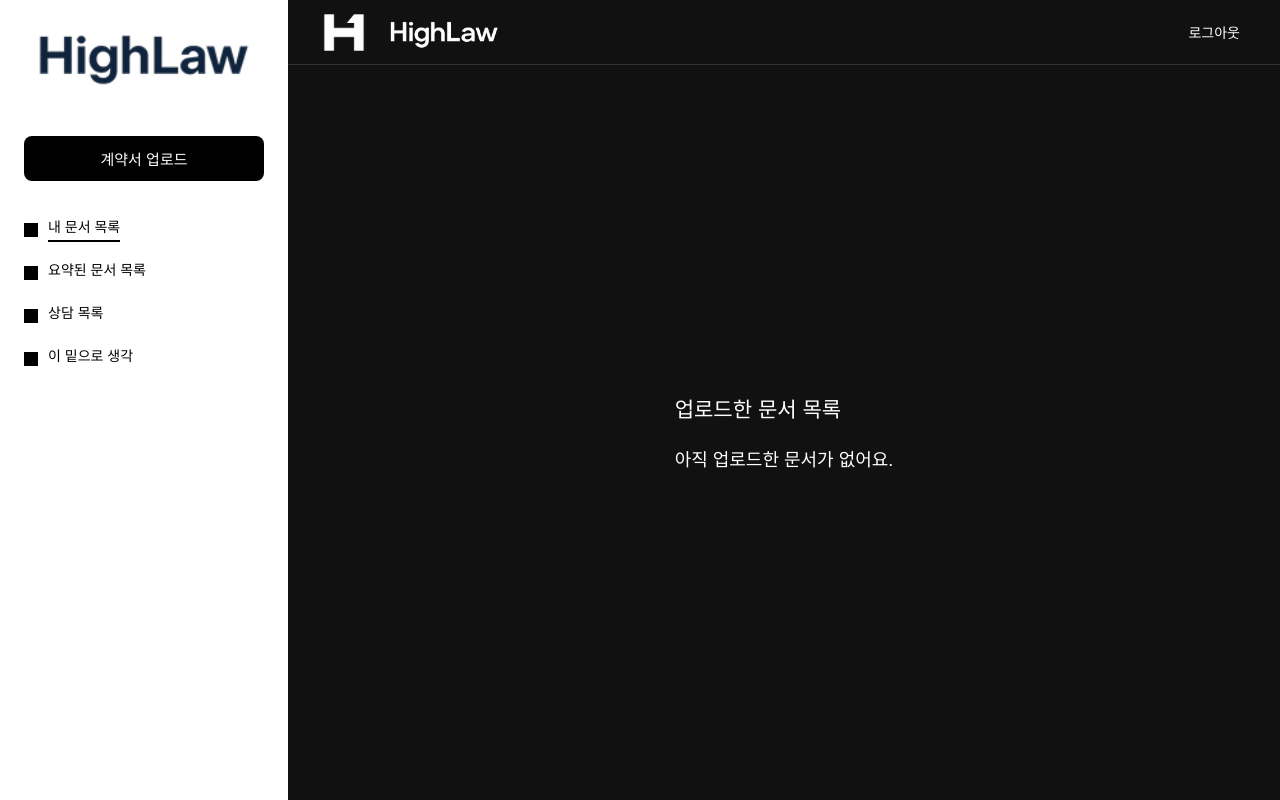
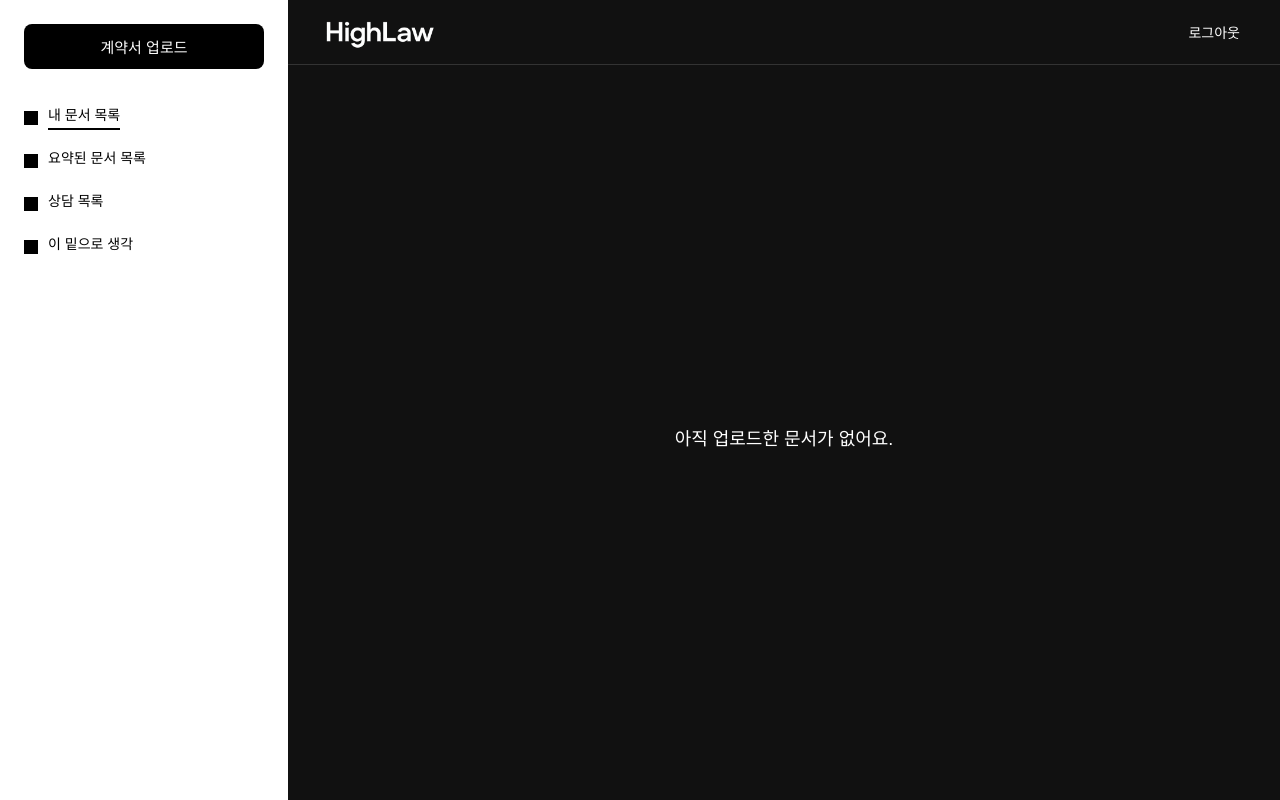
Before and after one commit to 2025-summer-project/Frontend, a React (Vite) app: page /menu in a window 1280 px wide. Built offline with nearby package versions, Linux system fonts and the light colour scheme.

Commit message:
로고 없앰 및 이쁘게 출력

```diff
--- a/src/pages/menu/MenuPage.tsx
+++ b/src/pages/menu/MenuPage.tsx
@@ -2,8 +2,6 @@
 import React, { useState } from 'react';
 import { useNavigate } from 'react-router-dom';
 import './MenuPage.css';
-import logo from '../../assets/logo.png';
-import logoNavy from '../../assets/logo-navy.png';
 import logoName from '../../assets/logo-name.png';
 import UploadModal from '../../components/UploadModal';
 
@@ -52,12 +50,20 @@ const MainPage: React.FC = () => {
     switch (selectedMenu) {
       case '내 문서 목록':
         return (
-          <div style={{ textAlign: 'left', maxWidth: '800px', margin: '0 auto' }}>
-            <h3>업로드한 문서 목록</h3>
+          <div style={{
+            textAlign: 'left',
+            width: 'calc(100% - 64px)',
+            maxWidth: '1000px',
+            margin: '0 auto',
+            display: 'flex',
+            flexDirection: 'column',
+            alignItems: 'stretch',
+            paddingTop: '0px'
+          }}>
             {uploadedFiles.length === 0 ? (
-              <p>아직 업로드한 문서가 없어요.</p>
+              <p style={{ textAlign: 'center', marginTop: '32px' }}>아직 업로드한 문서가 없어요.</p>
             ) : (
-              <ul style={{ paddingLeft: '0px' }}>
+              <ul style={{ paddingLeft: '0px', marginTop: '0px' }}>
                 {uploadedFiles.map((file, idx) => (
                   <li
                     key={idx}
@@ -66,14 +72,18 @@ const MainPage: React.FC = () => {
                       marginBottom: '12px',
                       display: 'flex',
                       alignItems: 'center',
-                      justifyContent: 'space-between',
                       padding: '12px 16px',
                       border: '1px solid #ccc',
                       borderRadius: '8px',
-                      background: 'transparent'
+                      background: 'transparent',
+                      width: '100%',
+                      justifyContent: 'space-between',
+                      boxSizing: 'border-box',
                     }}
                   >
-                    <span style={{ fontWeight: 500 }}>📄 {file.name}</span>
+                    <span style={{ fontWeight: 500, flex: 1, marginRight: '16px', overflowWrap: 'anywhere' }}>
+                      📄 {file.name}
+                    </span>
                     <div style={{ display: 'flex', gap: '8px' }}>
                       <button
                         onClick={() => handleOpenInNewTab(file)}
@@ -109,8 +119,6 @@ const MainPage: React.FC = () => {
     <div className="container">
       {/* 사이드바 */}
       <aside className="sidebar">
-        <img src={logoNavy} alt="Logo Navy" className="sidebar-logo" />
-
         {/* 계약서 업로드 버튼 */}
         <button className="upload-button" onClick={() => setIsModalOpen(true)}>
           계약서 업로드
@@ -135,7 +143,7 @@ const MainPage: React.FC = () => {
       <main className="main-content">
         <header className="header">
           <div className="header-left">
-            <img src={logo} alt="Logo" className="header-logo" />
+            {/* 로고 제거됨 */}
             <img src={logoName} alt="Logo Name" className="header-name" />
           </div>
           <button className="logout" onClick={handleLogout}>로그아웃</button>
```
